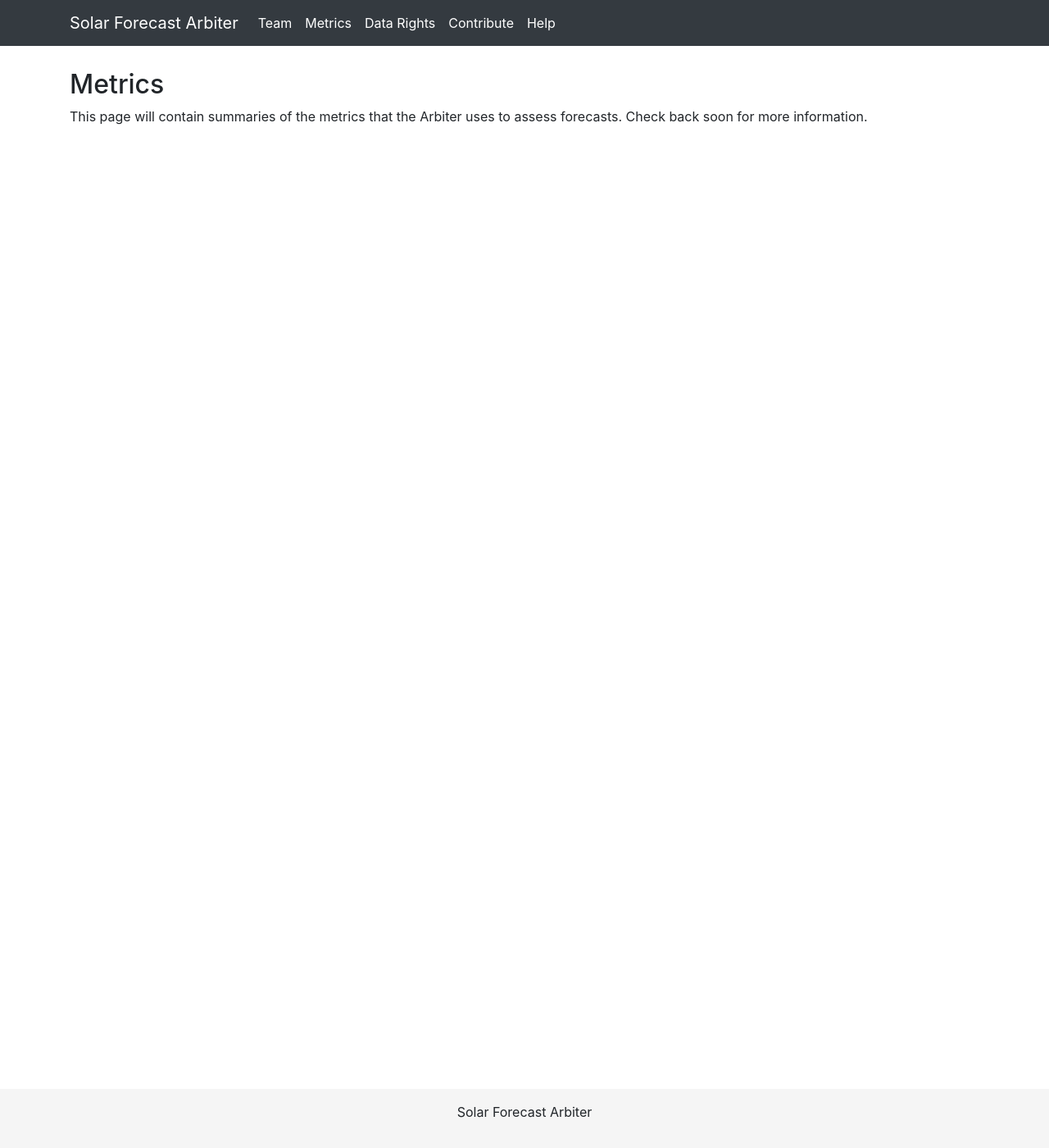
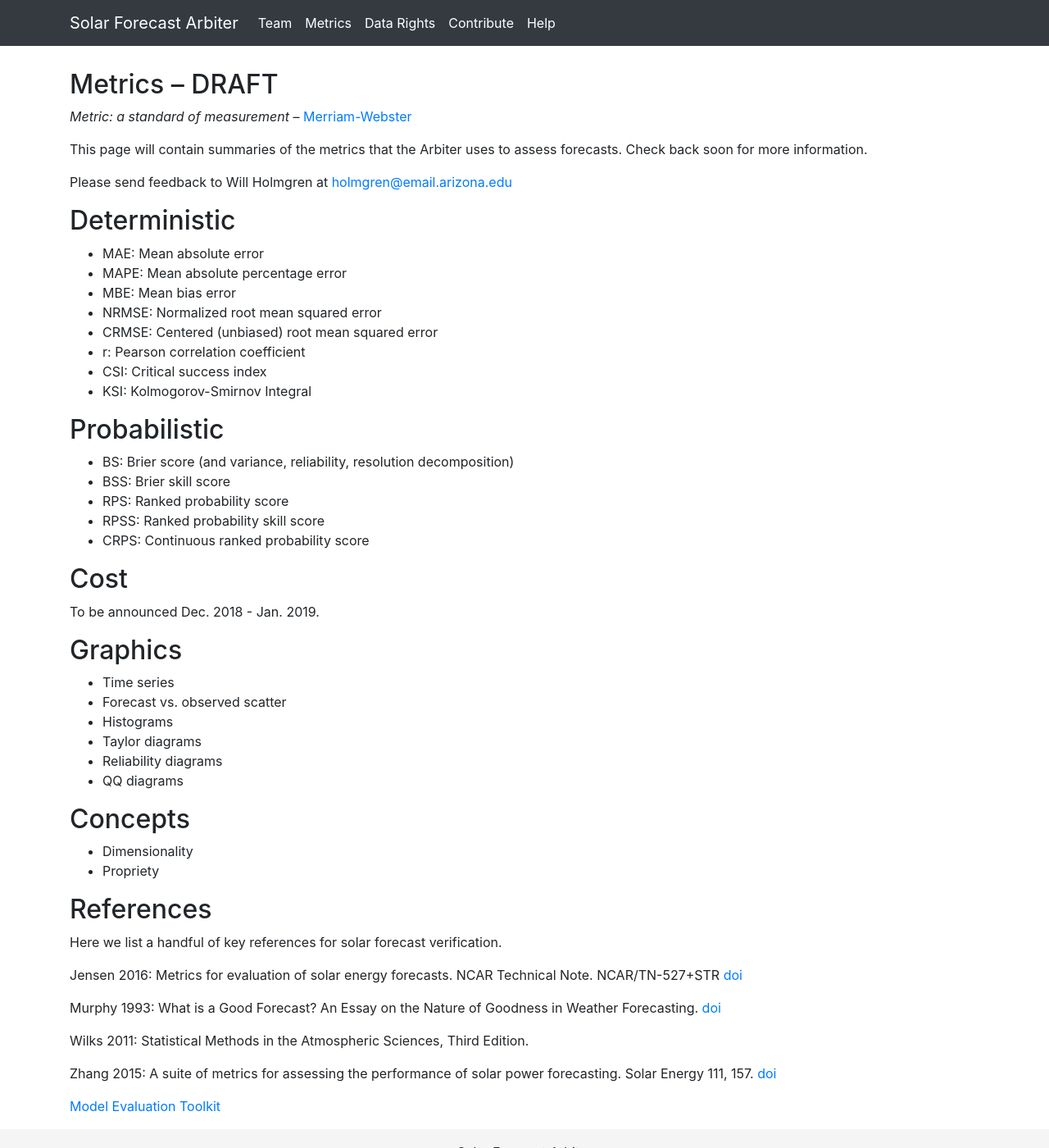
Before and after one commit to SolarArbiter/SolarArbiter.github.io, a Jekyll site: the page built from metrics.md, in a window 1280 px wide and 1400 px high. Shown: the whole window at 82% size. Built offline with Jekyll 4.4.1, drawn with Linux system fonts in a browser that asks for light colours; our own code applies the rules of GitHub Pages for plain Markdown files.

Commit message:
add initial content

```diff
--- a/metrics.md
+++ b/metrics.md
@@ -2,6 +2,75 @@
 layout: base
 permalink: /metrics/
 ---
-<h2>Metrics</h2>
 
-<p>This page will contain summaries of the metrics that the Arbiter uses to assess forecasts. Check back soon for more information.</p>
+## Metrics -- DRAFT
+
+*Metric: a standard of measurement* -- [Merriam-Webster](https://www.merriam-webster.com/dictionary/metric)
+
+This page will contain summaries of the metrics that the Arbiter uses to assess forecasts. Check back soon for more information.
+
+Please send feedback to Will Holmgren at <a href="mailto:holmgren@email.arizona.edu">holmgren@email.arizona.edu</a>
+
+
+Deterministic
+-------------
+
+* MAE: Mean absolute error
+* MAPE: Mean absolute percentage error
+* MBE: Mean bias error
+* NRMSE: Normalized root mean squared error
+* CRMSE: Centered (unbiased) root mean squared error
+* r: Pearson correlation coefficient
+* CSI: Critical success index
+* KSI: Kolmogorov-Smirnov Integral
+
+
+Probabilistic
+-------------
+
+* BS: Brier score (and variance, reliability, resolution decomposition)
+* BSS: Brier skill score
+* RPS: Ranked probability score
+* RPSS: Ranked probability skill score
+* CRPS: Continuous ranked probability score
+
+
+Cost
+----
+
+To be announced Dec. 2018 - Jan. 2019.
+
+
+Graphics
+--------
+
+* Time series
+* Forecast vs. observed scatter
+* Histograms
+* Taylor diagrams
+* Reliability diagrams
+* QQ diagrams
+
+
+Concepts
+--------
+
+* Dimensionality
+* Propriety
+
+
+
+References
+----------
+
+Here we list a handful of key references for solar forecast verification.
+
+Jensen 2016: Metrics for evaluation of solar energy forecasts. NCAR Technical Note. NCAR/TN-527+STR [doi](http://dx.doi.org/10.5065/D6RX99GG)
+
+Murphy 1993: What is a Good Forecast? An Essay on the Nature of Goodness in Weather Forecasting. [doi](http://dx.doi.org/10.1175/1520-0434(1993)008<0281:WIAGFA>2.0.CO;2)
+
+Wilks 2011: Statistical Methods in the Atmospheric Sciences, Third Edition.
+
+Zhang 2015: A suite of metrics for assessing the performance of solar power forecasting. Solar Energy 111, 157. [doi](http://dx.doi.org/10.1016/j.solener.2014.10.016)
+
+[Model Evaluation Toolkit](https://dtcenter.org/met/users/index.php)
```
